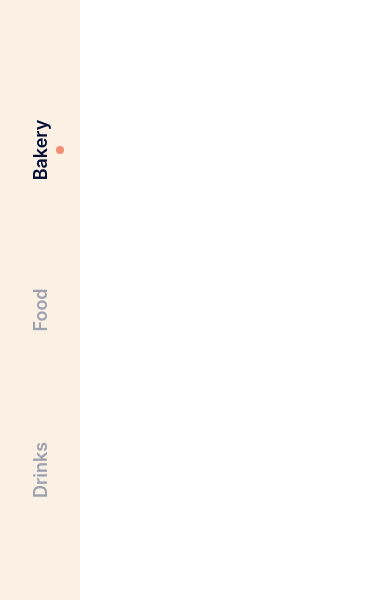
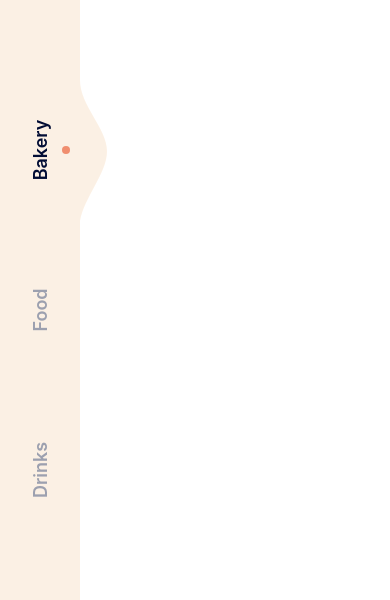
Before and after one commit to alex-melnyk/cat-bar, a React Native app: screen / in a window 390 px wide. Shown: the part 136-736 px from the top of the page. Built offline with nearby package versions, Linux system fonts and the light colour scheme.

Commit message:
Selector indicator added.

```diff
--- a/src/components/SideBar/Styles.ts
+++ b/src/components/SideBar/Styles.ts
@@ -10,7 +10,8 @@ export const styles = StyleSheet.create({
     alignItems: 'center',
     justifyContent: 'flex-start',
     flexDirection: 'column',
-    backgroundColor: '#FBF0E4'
+    backgroundColor: '#FBF0E4',
+    zIndex: 1
   },
   sectionItem: {
     alignItems: 'center',
@@ -28,6 +29,27 @@ export const styles = StyleSheet.create({
     textAlign: 'center',
     color: '#E94F37'
   },
+  selectionContainer: {
+    position: 'relative'
+  },
+  selectionWrapper: {
+    position: 'absolute',
+    flexDirection: 'row',
+    alignItems: 'center',
+    justifyContent: 'flex-end',
+    right: -27,
+  },
+  selectionDot: {
+    marginRight: 10,
+    width: 8,
+    height: 8,
+    borderRadius: 4,
+    backgroundColor: '#F08E6F'
+  },
+  selectionBg: {
+    width: 27,
+    height: 141
+  },
   noContentContainer: {
     flex: 1,
     alignItems: 'center',
--- a/src/components/SideBar/index.tsx
+++ b/src/components/SideBar/index.tsx
@@ -1,5 +1,5 @@
-import React, { ReactElement, useMemo } from 'react';
-import { SafeAreaView, StyleProp, Text, View, ViewStyle } from 'react-native';
+import React, { ReactElement, useEffect, useMemo, useRef } from 'react';
+import { Animated, Image, SafeAreaView, StyleProp, Text, View, ViewStyle } from 'react-native';
 import { styles } from './Styles';
 import { SideBarSection } from '../SideBarSection';
 import { SideBarSectionLabel } from '../SideBarSectionLabel';
@@ -36,6 +36,19 @@ export const SideBar: React.FC<Props> = ({
   footerComponent,
   onSelect
 }) => {
+  const animated = useRef(new Animated.Value(0)).current;
+
+  useEffect(() => {
+    Animated.spring(animated, {
+      toValue: selected
+    }).start();
+  }, [animated, selected]);
+
+  const interpolateConfig = useMemo(() => ({
+    inputRange: data.map((v, idx) => idx),
+    outputRange: data.map((v, idx) => idx * sectionSize)
+  }), [data, sectionSize]);
+
   const sectionsList = useMemo(() => data.map((section, idx) => {
     const handlePress = () => onSelect(idx);
     const active = (selected === idx);
@@ -54,7 +67,6 @@ export const SideBar: React.FC<Props> = ({
         barSize={barSize}
         sectionSize={sectionSize}
         style={sectionStyle}
-        active={active}
         onPress={handlePress}
       >
         {sectionLabel}
@@ -78,14 +90,31 @@ export const SideBar: React.FC<Props> = ({
     );
   }, [data, selected]);
 
+  const topTranslate = animated.interpolate(interpolateConfig);
+
   return (
     <View style={styles.container}>
-      <SafeAreaView style={[styles.sectionContainer, {
-        width: barSize
-      }, barStyle]}>
+      <SafeAreaView
+        style={[styles.sectionContainer, {
+          width: barSize
+        }, barStyle]}
+      >
         {headerComponent}
-        <View>
+        <View style={styles.selectionContainer}>
           {sectionsList}
+          <Animated.View
+            style={[styles.selectionWrapper, {
+              top: topTranslate,
+              width: barSize,
+              height: sectionSize
+            }]}
+          >
+            <View style={styles.selectionDot}/>
+            <Image
+              style={styles.selectionBg}
+              source={require('../../../assets/selected-bg.png')}
+            />
+          </Animated.View>
         </View>
         {footerComponent}
       </SafeAreaView>
--- a/src/components/SideBarSection/index.tsx
+++ b/src/components/SideBarSection/index.tsx
@@ -1,12 +1,11 @@
 import React from 'react';
-import { StyleProp, TouchableWithoutFeedback, View, ViewStyle } from 'react-native';
+import { Image, StyleProp, TouchableWithoutFeedback, View, ViewStyle } from 'react-native';
 import { styles } from './Styles';
 
 type Props = {
   barSize: number;
   sectionSize: number;
   style?: StyleProp<ViewStyle>;
-  active?: boolean;
   onPress: () => void;
 };
 
@@ -15,7 +14,6 @@ export const SideBarSection: React.FC<Props> = ({
   barSize,
   sectionSize,
   style,
-  active,
   onPress
 }) => (
   <TouchableWithoutFeedback
@@ -36,30 +34,6 @@ export const SideBarSection: React.FC<Props> = ({
           ]
         }]}
       >
-        {active && (
-          <View
-            style={{
-              alignItems: 'center',
-              justifyContent: 'center',
-              position: 'absolute',
-              right: sectionSize / 2 - barSize / 2,
-              bottom: -(barSize / 4),
-              width: barSize,
-              height: barSize,
-              // borderRadius: (barSize / 2),
-              // backgroundColor: '#FBF0E4'
-            }}
-          >
-            <View
-              style={{
-                width: 8,
-                height: 8,
-                borderRadius: 4,
-                backgroundColor: '#F08E6F'
-              }}
-            />
-          </View>
-        )}
         {children}
       </View>
     </View>
```
Also changed, not shown: assets/selected-bg.png (added).
